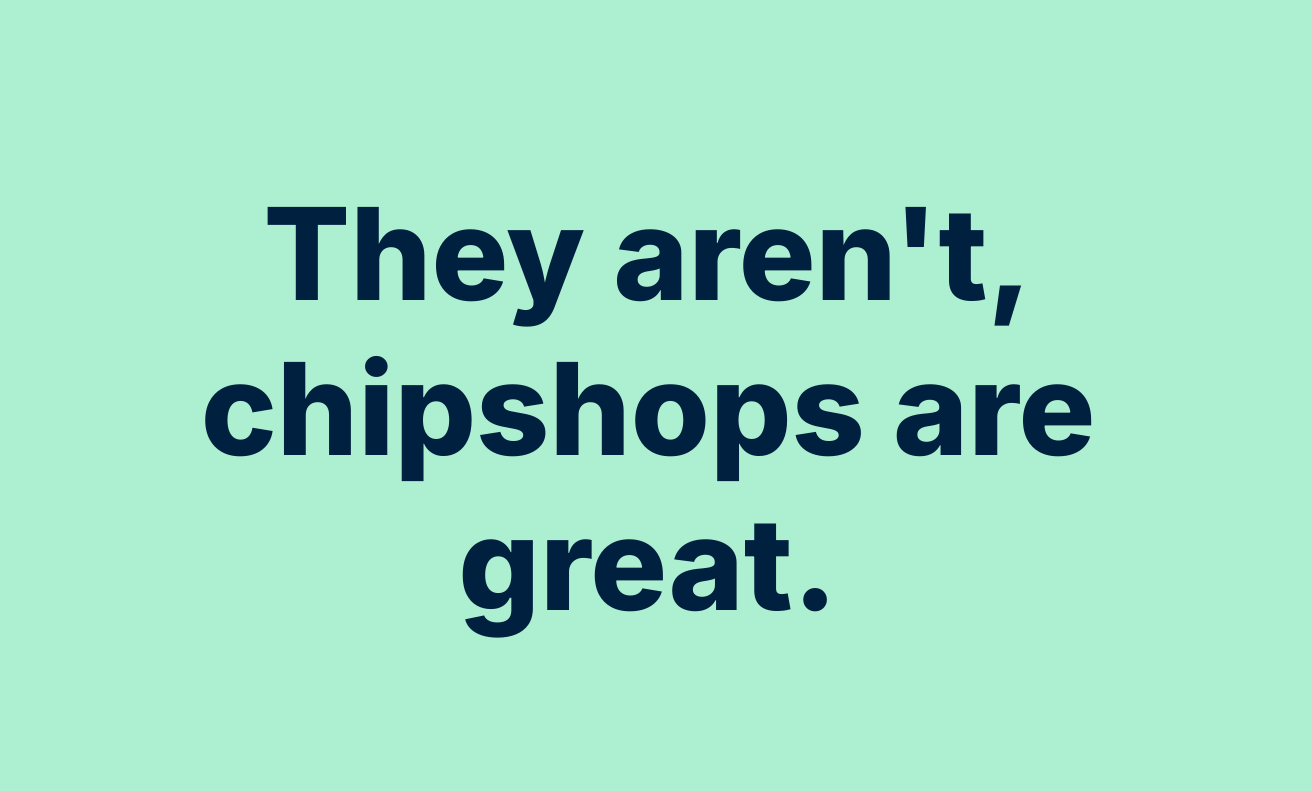
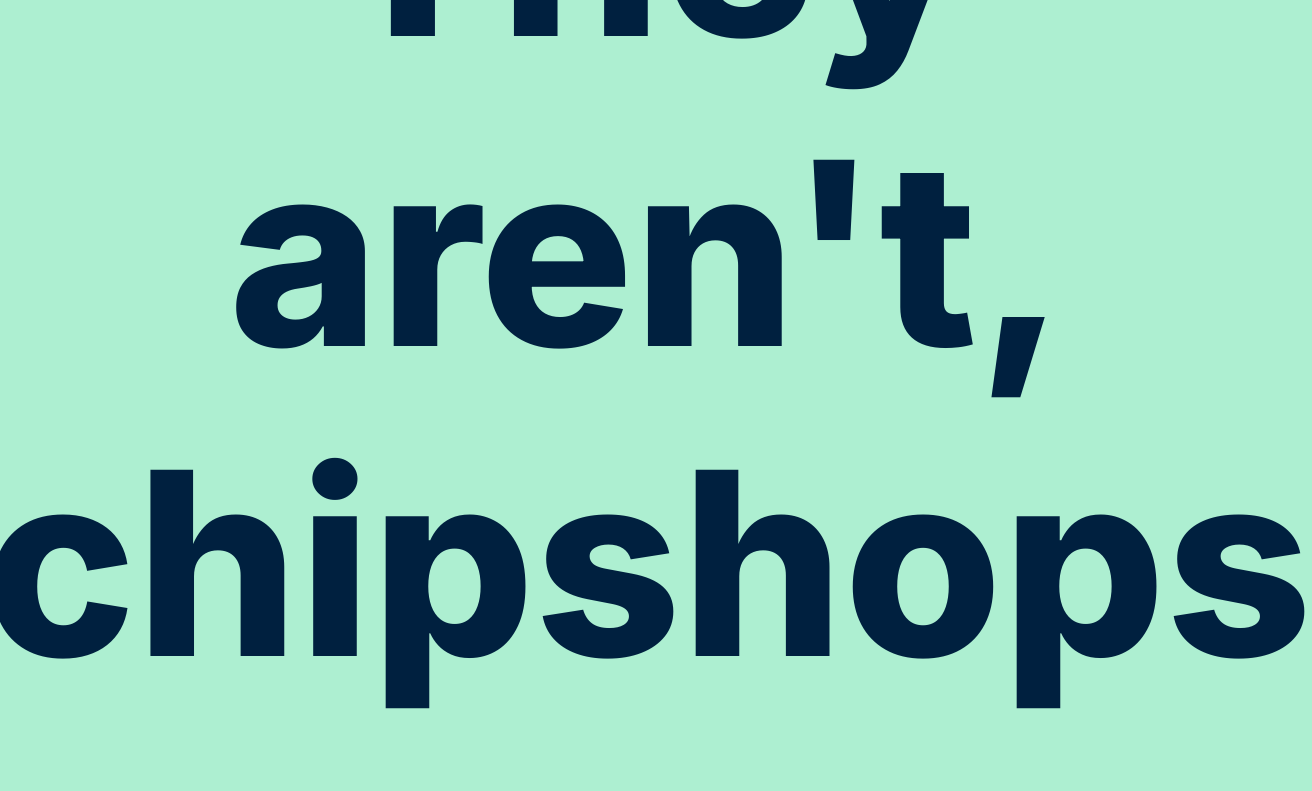
Before and after one commit to ilivewithian/angryaboutchips, a plain HTML site: page index.html in a window 1280 px wide. Shown: the top 791 px of the page, 1312 px wide, since content can reach past the window. Drawn offline with Linux system fonts and the light colour scheme.

Commit message:
Update index.html

```diff
--- a/index.html
+++ b/index.html
@@ -19,7 +19,7 @@
 
     h1 {
       font-family: 'Inter', sans-serif;
-      font-size: 8em;
+      font-size: 16em;
       color: #00203FFF;
     }
   </style>
```
